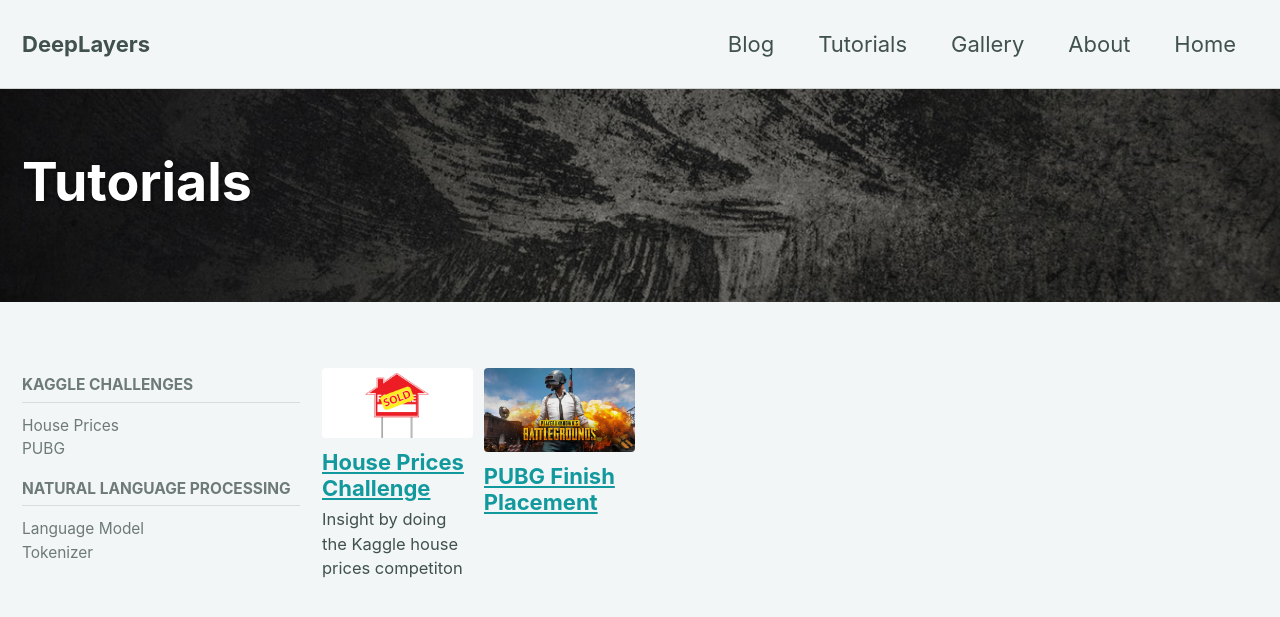
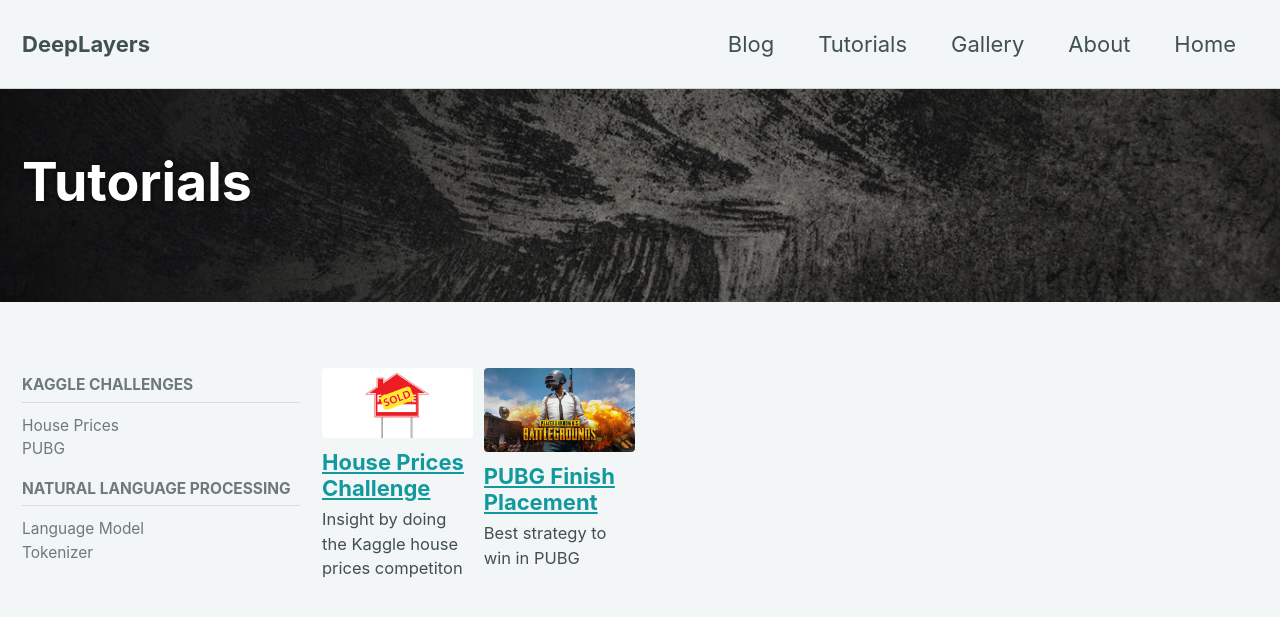
Before and after one commit to SvenBecker/blog, a Jekyll site: the page built from _pages/tutorials-archive.md, in a window 1280 px wide and 900 px high. Shown: the top 617 px of the window. Built offline with Jekyll 4.4.1, drawn with Linux system fonts in a browser that asks for light colours; cached includes are drawn as plain includes; nearby versions of some CDN libraries; some of the changed lines change nothing that is shown.

Commit message:
Update pubg.md

```diff
--- a/_tutorials/pubg.md
+++ b/_tutorials/pubg.md
@@ -4,7 +4,7 @@
 header:
   teaser: assets/images/tutorials/pubg/PUBG_teaser.jpg
   overlay_image: /assets/images/tutorials/pubg/overlay_pubg.jpg
-excerpt: ""
+excerpt: "Best strategy to win in PUBG"
 categories:
   - programming
   - kaggle
@@ -15,13 +15,10 @@
 feature_row:
         - image_path: /assets/images/pexels-photo-1492239.jpeg
           alt: "Image Placeholder Code Snippets"
-          caption: "To code snippets"
-          url: /code-archive/
+          url: "/code-archive/"
         - image_path: /assets/images/pexels-photo-1492239.jpeg
           alt: "Image Placeholder Code Snippets"
           url: "/code-archive/"
-          btn_label: "To Code Snippets"
-          btn_class: "btn--info"
 ---
 # What's the best strategy to win in PUBG?
 
```
